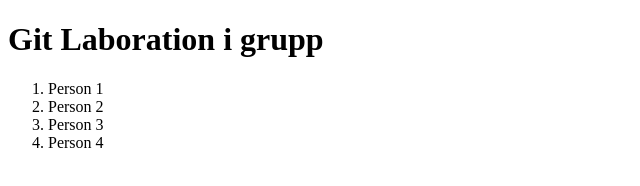
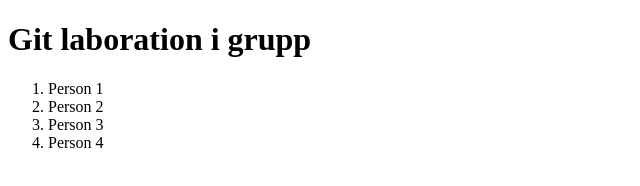
Before and after one commit to karlssonmarcus/MyFolder, a plain HTML site: page index.html in a window 1280 px wide. Shown: the whole page, without its empty margins (0-640 px from the left). Drawn offline with Linux system fonts and the light colour scheme.

```diff
--- a/index.html
+++ b/index.html
@@ -6,14 +6,15 @@
     <title>Document</title>
 </head>
 <body>
-    <h1>Git Laboration i grupp   </h1>
+
+    <h1>Git laboration i grupp</h1>
 
     <ol>
         <li>Person 1</li>
         <li>Person 2</li>
         <li>Person 3</li>
         <li>Person 4</li>
+    </ol>
 
-    </ol>
 </body>
 </html>
```
